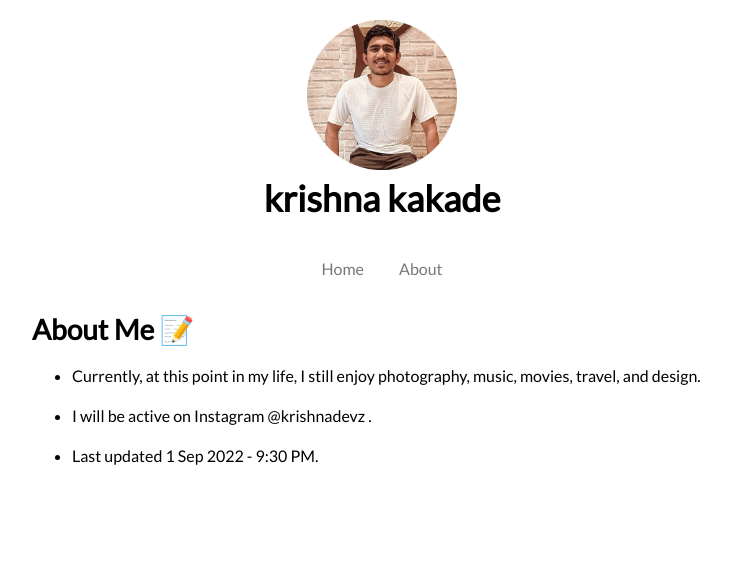
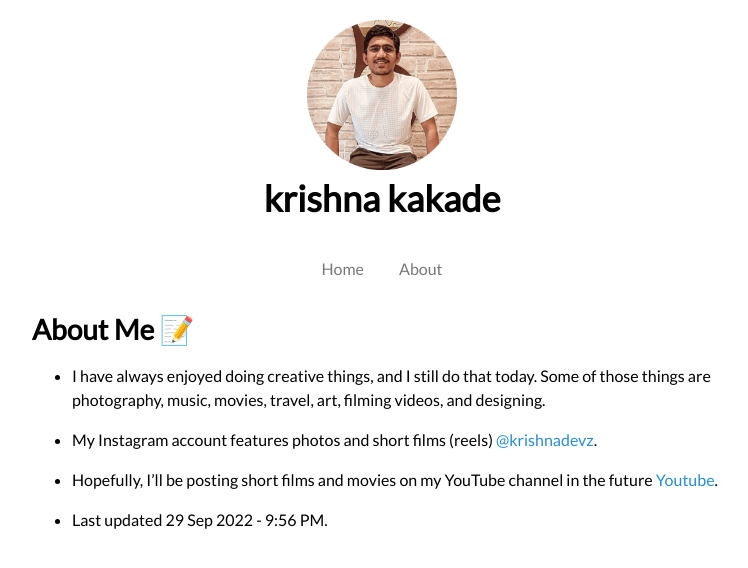
Before and after one commit to krishnadevz/krishnadevz.github.io, a Jekyll site: the page built from About.md, in a window 1280 px wide. Shown: the top 568 px of the page, without its empty margins (258-1006 px from the left). Built offline with Jekyll 4.4.1, drawn with Linux system fonts in a browser that asks for light colours; nearby versions of some CDN libraries; our own code applies the rules of GitHub Pages for plain Markdown files.

Commit message:
Update About.md

```diff
--- a/About.md
+++ b/About.md
@@ -4,8 +4,10 @@ layout: default
 
 # About Me 📝
 
-* Currently, at this point in my life, I still enjoy photography, music, movies, travel, and design.
+* I have always enjoyed doing creative things, and I still do that today. Some of those things are photography, music, movies, travel, art, filming videos, and designing.
 
-* I will be active on Instagram @krishnadevz .
+* My Instagram account features photos and short films (reels) [@krishnadevz](https://www.instagram.com/krishnadevz/).
 
-* Last updated 1 Sep 2022 - 9:30 PM.
+* Hopefully, I'll be posting short films and movies on my YouTube channel in the future [Youtube](https://www.youtube.com/channel/UCTtvSf6G8KHpeh2i8t48PsQ).
+
+* Last updated 29 Sep 2022 - 9:56 PM.
```
